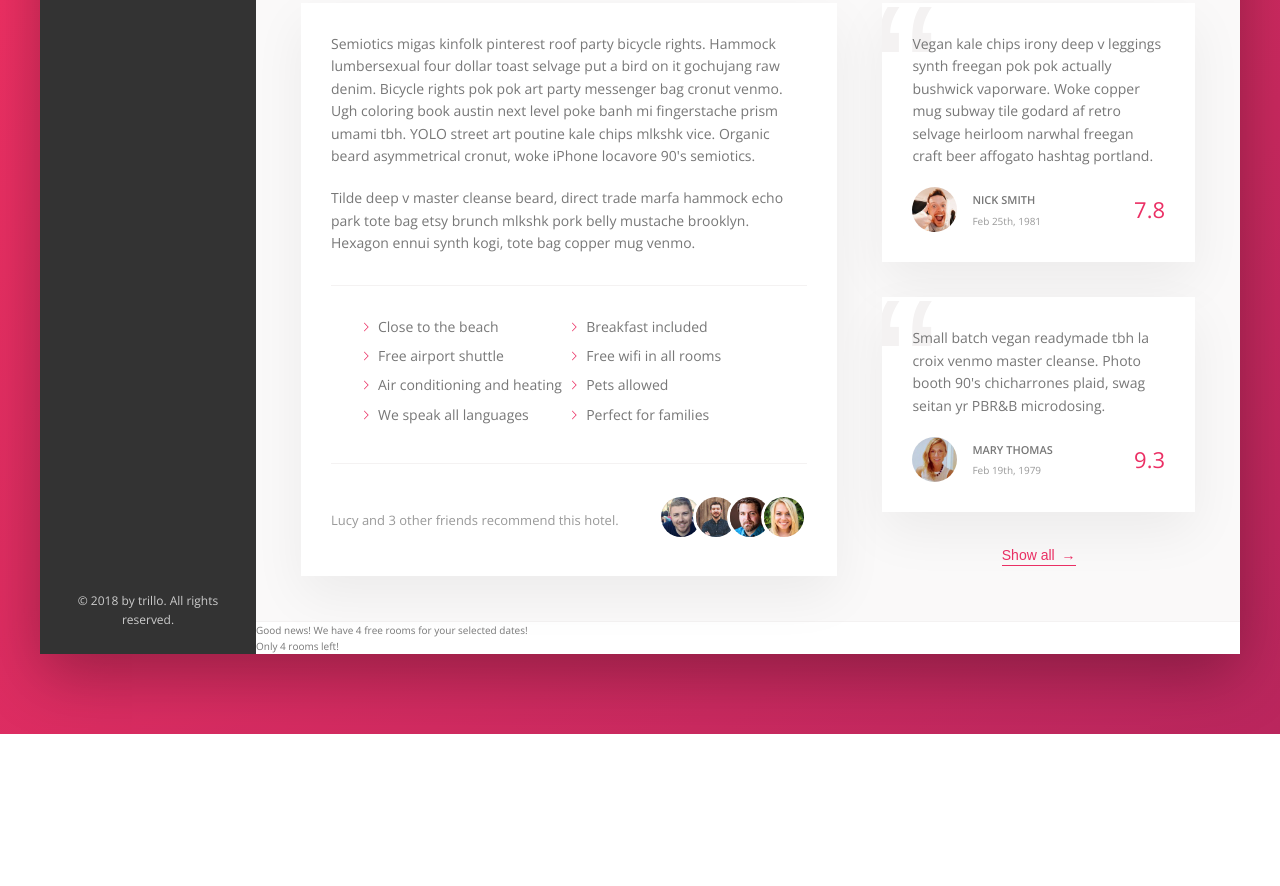
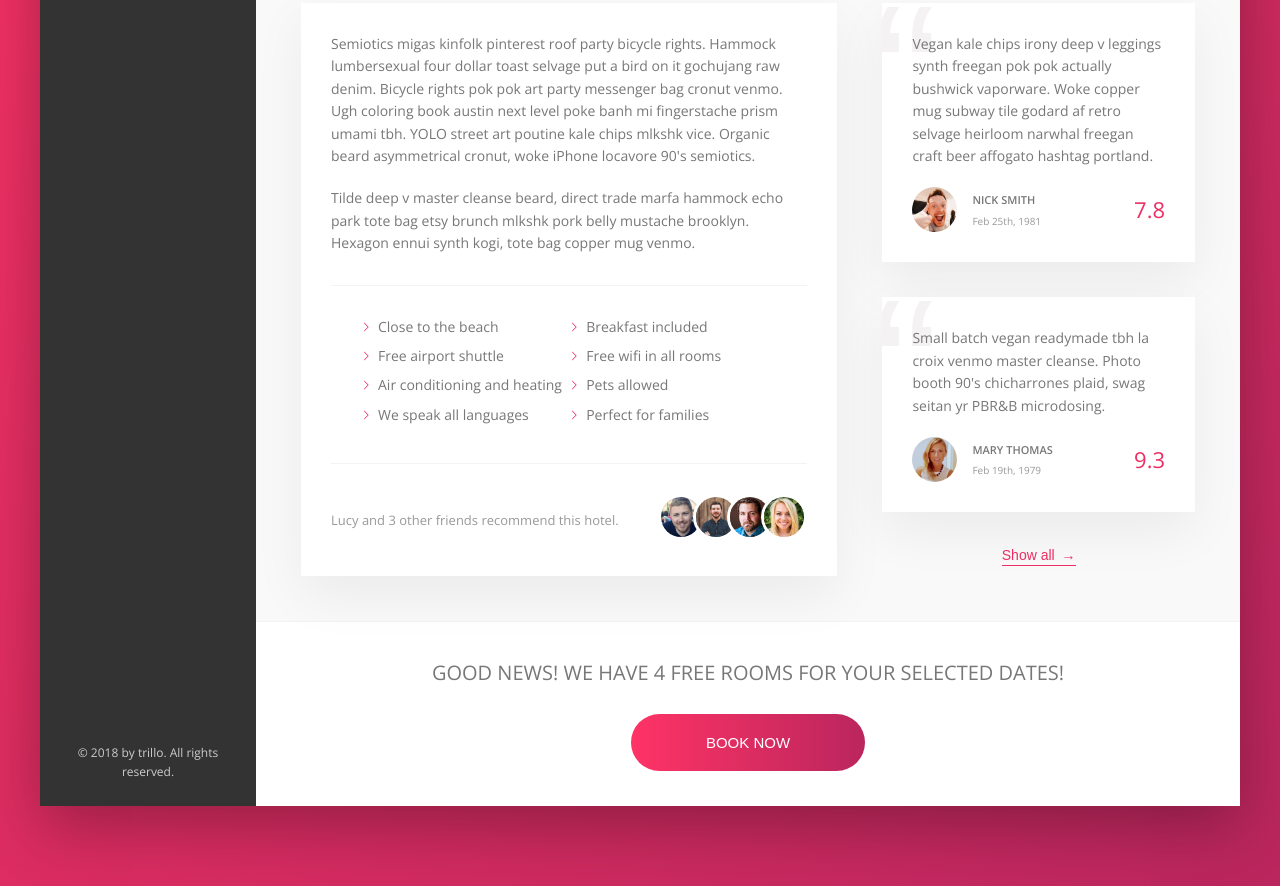
Before and after one commit to RianaFerreira/advanced-css-flexbox, a website: page index.html in a window 1280 px wide. Shown: the part 640-1526 px from the top of the page. Before the commit the page ends 1374 px from the top, so only its background shows below. Drawn offline with nearby package versions, Linux system fonts and the light colour scheme.

Commit message:
Overview call to action button

```diff
--- a/index.html
+++ b/index.html
@@ -295,14 +295,17 @@
             </div>
 
             <!-- HOTEL AVAILABILITY -->
-            <div class="availability">
-              <p class="availability__notification">
+            <div class="cta">
+              <!-- CALL TO ACTION -->
+              <h2 class="cta__message">
                 Good news! We have 4 free rooms for your selected dates!
-              </p>
+              </h2>
 
-              <div class="availability__buttom">
-                Only 4 rooms left!
-              </div>
+              <!-- BOOKING BUTTON -->
+              <button class="btn">
+                <span class="btn__visible">Book now</span>
+                <span class="btn__invisible">Only 4 rooms left!</span>
+              </button>
             </div>
           </main>
 
--- a/sass/_components.scss
+++ b/sass/_components.scss
@@ -489,4 +489,69 @@
 
 /********************************************************************/
 
-// MAIN CONTENT AVAILABILITY
+// MAIN CONTENT CALL TO ACTION
+.cta {
+  padding: 3.5rem 0;
+  text-align: center;
+
+  &__message {
+    font-size: 2rem;
+    font-weight: 300;
+    margin-bottom: 2.5rem;
+    text-transform: uppercase;
+  }
+}
+
+
+/********************************************************************/
+
+// MAIN CONTENT CALL TO ACTION BUTTON
+.btn {
+  background-image: linear-gradient(to right, var(--color-primary-light), var(--color-primary-dark));
+  border: none;
+  border-radius: 100px;
+  color: #fff;
+  cursor: pointer;
+  font-size: 1.5rem;
+  font-weight: 300;
+  overflow: hidden;
+  text-transform: uppercase;
+
+  position: relative;        // Relative to the invisible span element
+
+  & > * {
+    display: inline-block;
+    height: 100%;
+    width: 100%;
+    transition: all .2s;
+  }
+
+  &__visible {
+    padding: 2rem 7.5rem;
+  }
+
+  &__invisible {
+    padding: 2rem 0;
+
+    position: absolute;
+    top: -100%;          // move up exactly the size of the element
+    left: 0;
+  }
+
+  &:focus {
+    outline: none;
+    animation: pulsate 1s infinite;
+  }
+
+  &:hover {
+    background-image: linear-gradient(to left, var(--color-primary-light), var(--color-primary-dark));
+  }
+
+  &:hover &__visible {
+    transform: translateY(100%);
+  }
+
+  &:hover  &__invisible {
+    top: 0;
+  }
+}
```
Also changed, not shown: css/style.css.
